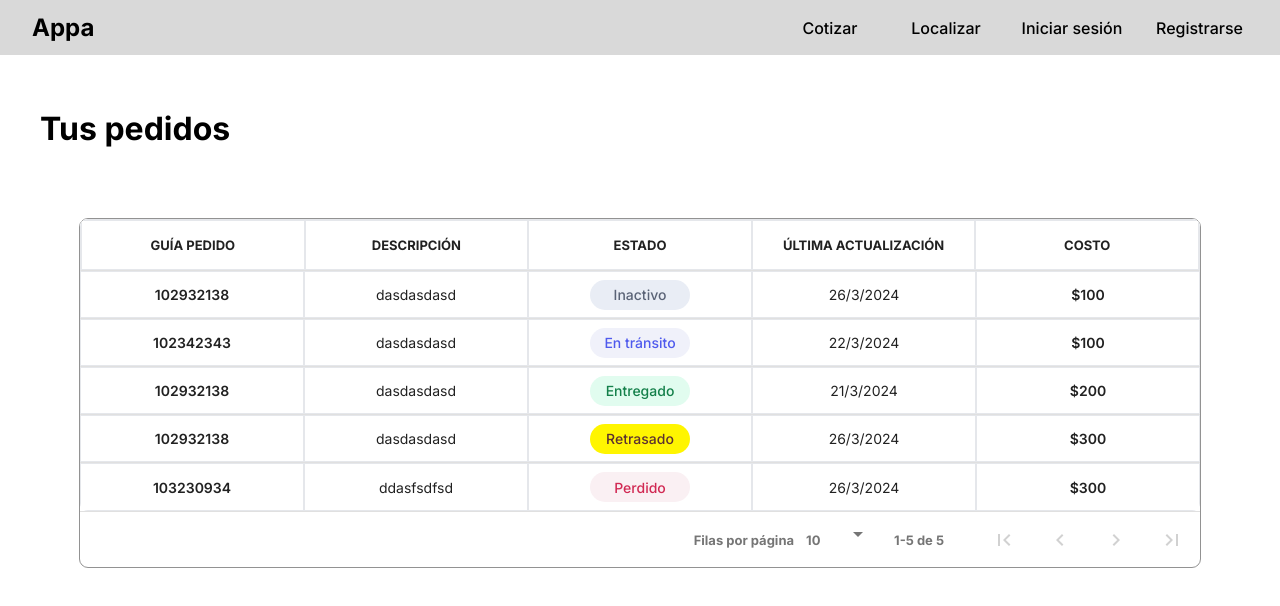
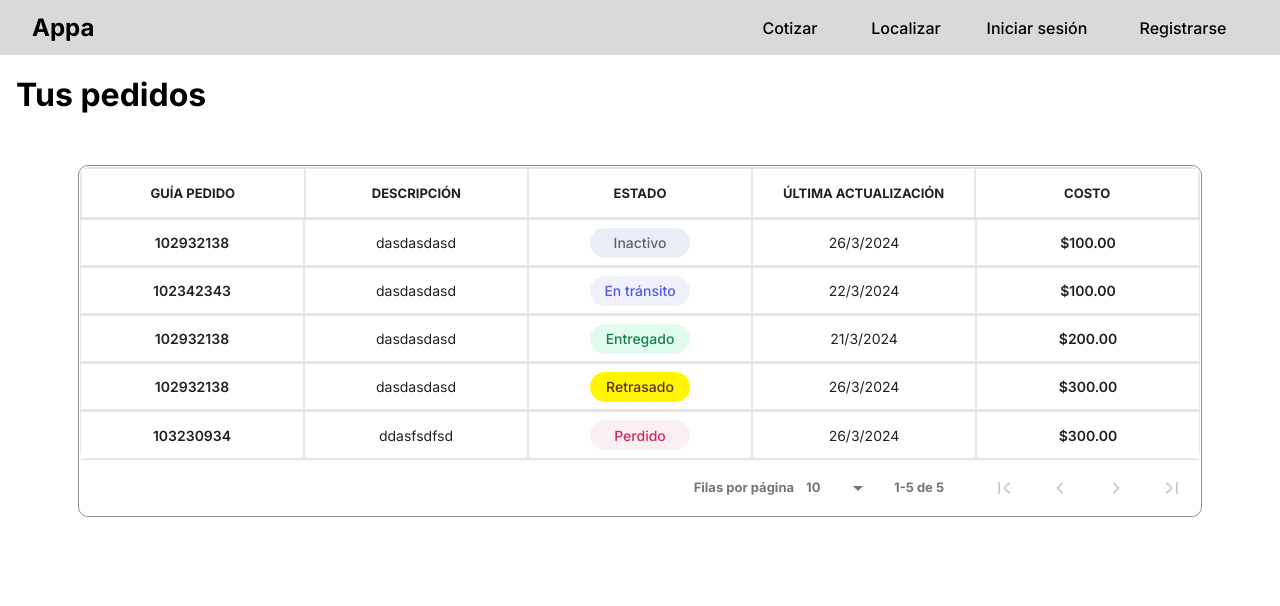
Before and after one commit to altamarluis/desarrollo-web, a React (Create React App) app in the folder acarreos-appa/: page /myorders in a window 1280 px wide. Shown: the top 606 px of the page. Built offline with nearby package versions, Linux system fonts and the light colour scheme.

Commit message:
fix: Styles bugs fixed

```diff
--- a/acarreos-appa/src/Views/OrdersTableView.js
+++ b/acarreos-appa/src/Views/OrdersTableView.js
@@ -1,7 +1,5 @@
-import { useState } from "react"
-import OrderTable from "../components/Table"
-
-const OrdersList = () => {
+import React from 'react';
+import Table from '../components/Table';
 
 const columns = [
     {
@@ -9,22 +7,23 @@ const OrdersList = () => {
         cell: row => (
             <div className='font-semibold'> {row.orderId} </div>
         ),
-
+        minWidth: '150px',
     },
     {
         name: 'DESCRIPCIÓN',
         cell: row => row.description,
+        minWidth: '200px',
+        hide: 'md',
     },
-
     {
         name: 'ESTADO',
         selector: row => {
             const stateStyles = {
-          delivered: "bg-[#E1FCEF] text-[#14804A]",       // Despachado
-          delayed: "bg-[#FFF500] text-[#5C3131]",      // Retrasado
-          transit: "bg-[#F0F1FA] text-[#4F5AED]",      // En tránsito
-          lost: "bg-[#FAF0F3] text-[#D12953]",         // Perdido
-          inactive: "bg-[#E9EDF5] text-[#5A6376]"      // Inactivo
+                delivered: "bg-[#E1FCEF] text-[#14804A]",
+                delayed: "bg-[#FFF500] text-[#5C3131]",
+                transit: "bg-[#F0F1FA] text-[#4F5AED]",
+                lost: "bg-[#FAF0F3] text-[#D12953]",
+                inactive: "bg-[#E9EDF5] text-[#5A6376]"
             };
 
             const stateLabels = {
@@ -40,21 +39,24 @@ const OrdersList = () => {
                     {stateLabels[row.state] || 'Desconocido'}
                 </div>
             );
-      }
+        },
+        minWidth: '150px',
     },
     {
         name: 'ÚLTIMA ACTUALIZACIÓN',
         cell: row => new Date(row.updateAt).toLocaleDateString('es-ES'),
+        minWidth: '150px',
     },
     {
         name: 'COSTO',
         cell: row => (
-        <div className='font-semibold'> ${row.price} </div>
+            <div className='font-semibold'> ${row.price.toFixed(2)} </div>
         ),
+        minWidth: '100px',
     }
-  ]
+];
 
-  const dataTotal = [
+const data = [
     {
         orderId: 102932138,
         description: 'dasdasdasd',
@@ -90,27 +92,66 @@ const OrdersList = () => {
         updateAt: new Date('2024-03-26'),
         price: 300.00
     },
+];
 
+const paginationComponentOptions = {
+    rowsPerPageText: 'Filas por página',
+    rangeSeparatorText: 'de',
+    selectAllRowsItem: true,
+    selectAllRowsItemText: 'Todos',
+};
 
-    ]
+const customStyles = {
+    table: {
+        style: {},
+    },
+    cells: {
+        style: {
+            fontSize: '14px',
+            borderWidth: '0.5px',
+            justifyContent: 'center',
+        }
+    },
+    headCells: {
+        style: {
+            fontSize: '13px',
+            fontWeight: 'bold',
+            justifyContent: 'center',
+            borderWidth: '1px',
+        }
+    },
+    headRow: {
+        style: {
+            fontSize: '14px',
+            fontWeight: 'bold',
+            justifyContent: 'center',
+            borderWidth: '1px',
+        }
+    },
+    pagination: {
+        style: {
 
+        }
+    },
+};
 
-  const [data, setData] = useState(dataTotal)
-
+const OrdersTable = () => {
     return (
-        <div className="py-4 text-3xl font-bold">
-          <div className="justify-items-start p-10 pb-10 font-bold">
+      <div className="font-bold">
+          <div className="justify-items-start p-4 font-bold">
             <h2>Tus pedidos</h2>
           </div>
-
-            <div className="grid justify-items-center">
-                <div className="w-full pr-20 pl-20 justify-center">
-                <OrderTable data={data} columns={columns} />
+          <div className="justify-items-center pr-20 pl-20 justify-center">
+            <Table
+                columns={columns}
+                data={data}
+                responsive
+                customStyles={customStyles}
+                paginationOptions={paginationComponentOptions}
+            />
           </div>
       </div>
-        </div>
+    );
+};
 
-    )
-}
-
-export default OrdersList;
+export default OrdersTable;
--- a/acarreos-appa/src/components/Header.js
+++ b/acarreos-appa/src/components/Header.js
@@ -107,8 +107,8 @@ function Header() {
           </div>
         ) : (
           <>
-            <button onClick={handleClickLogin} className='hover:bg-white w-[120px] h-[30px] font-medium rounded-full'>Iniciar sesión</button>
-            <button onClick={handleClickRegister} className='hover:bg-white w-[100px] h-[30px] pr-2 pl-2 font-medium rounded-full'>Registrarse</button>
+            <button onClick={handleClickLogin} className='hover:bg-white w-[130px] h-[30px] font-medium rounded-full'>Iniciar sesión</button>
+            <button onClick={handleClickRegister} className='hover:bg-white w-[130px] h-[30px] pr-2 pl-2 font-medium rounded-full'>Registrarse</button>
           </>
         )}
       </nav>
--- a/acarreos-appa/src/components/Table.js
+++ b/acarreos-appa/src/components/Table.js
@@ -1,152 +1,16 @@
-import DataTable from "react-data-table-component";
+import React from 'react';
+import DataTable from 'react-data-table-component';
+import '../styles/Table.css'
 
-const columns = [
-	{
-		name: 'GUÍA PEDIDO',
-		cell: row => (
-			<div className='font-semibold'> {row.orderId} </div>
-		),
-
-	},
-	{
-		name: 'DESCRIPCIÓN',
-		cell: row => row.description,
-	},
-
-	{
-		name: 'ESTADO',
-		selector: row => {
-			const stateStyles = {
-				delivered: "bg-[#E1FCEF] text-[#14804A]",       // Despachado
-				delayed: "bg-[#FFF500] text-[#5C3131]",      // Retrasado
-				transit: "bg-[#F0F1FA] text-[#4F5AED]",      // En tránsito
-				lost: "bg-[#FAF0F3] text-[#D12953]",         // Perdido
-				inactive: "bg-[#E9EDF5] text-[#5A6376]"      // Inactivo
-			};
-
-			const stateLabels = {
-				delivered: "Entregado",
-				delayed: "Retrasado",
-				transit: "En tránsito",
-				lost: "Perdido",
-				inactive: "Inactivo"
-			};
-
+const Table = ({ columns, data, customStyles, paginationOptions }) => {
     return (
-				<div className={`flex w-[100px] h-[30px] font-medium rounded-full justify-center items-center ${stateStyles[row.state] || 'bg-gray-200 text-gray-700'}`}>
-					{stateLabels[row.state] || 'Desconocido'}
-				</div>
-			);
-		}
-	},
-	{
-		name: 'ÚLTIMA ACTUALIZACIÓN',
-		cell: row => new Date(row.updateAt).toLocaleDateString('es-ES'),
-	},
-	{
-		name: 'COSTO',
-		cell: row => (
-			<div className='font-semibold'> ${row.price} </div>
-		),
-	}
-]
-
-const data = [
-    {
-        orderId: 102932138,
-        description: 'dasdasdasd',
-        state: 'inactive',
-        updateAt: new Date('2024-03-26'),
-        price: 100.00
-    },
-    {
-        orderId: 102342343,
-        description: 'dasdasdasd',
-        state: 'transit',
-        updateAt: new Date('2024-03-22'),
-        price: 100.00
-    },
-    {
-        orderId: 102932138,
-        description: 'dasdasdasd',
-        state: 'delivered',
-        updateAt: new Date('2024-03-21'),
-        price: 200.00
-    },
-    {
-        orderId: 102932138,
-        description: 'dasdasdasd',
-        state: 'delayed',
-        updateAt: new Date('2024-03-26'),
-        price: 300.00
-    },
-    {
-        orderId: 103230934,
-        description: 'ddasfsdfsd',
-        state: 'lost',
-        updateAt: new Date('2024-03-26'),
-        price: 300.00
-    },
-
-
-  ]
-
-const paginationComponentOptions = {
-	rowsPerPageText: 'Filas por página',
-	rangeSeparatorText: 'de',
-	selectAllRowsItem: true,
-	selectAllRowsItemText: 'Todos',
-};
-
-const customStyles = {
-	table: {
-		style: {
-
-		},
-	},
-	cells: {
-		style: {
-			 fontSize: '14px',
-			 borderWidth: '0.5px',
-			justifyContent: 'center',
-		}
-	},
-	headCells: {
-		style: {
-			fontSize: '13px',
-			fontWeight: 'bold',
-			justifyContent: 'center',
-			borderWidth: '1px',
-		}
-	},
-	headRow: {
-		style: {
-			fontSize: '14px',
-			fontWeight: 'bold',
-			justifyContent: 'center',
-			borderWidth: '1px',
-		}
-	},
-	pagination: {
-		style: {
-			borderRight: '8px',
-			display: 'flex',
-		}
-
-	},
-
-};
-
-const Table = () => {
-
-    return (
-      <div className="first:outline firstoutline-offset-1 first:outline-1 first:outline-[#929292] first:rounded-lg">
+        <div className="table-container first:outline first:outline-offset-1 first:outline-1 first:outline-[#929292] first:rounded-lg">
             <DataTable
                 columns={columns}
                 data={data}
                 pagination
 				responsive
-          paginationComponentOptions={paginationComponentOptions}
+                paginationComponentOptions={paginationOptions}
                 customStyles={customStyles}
                 noDataComponent="No se encontraron registros."
             />
--- /dev/null
+++ b/acarreos-appa/src/styles/Table.css
@@ -0,0 +1,19 @@
+.table-container {
+    width: 100%;
+    overflow-x: auto; /* Permite el desplazamiento horizontal en pantallas pequeñas */
+}
+
+@media (max-width: 768px) {
+    .table-container {
+        padding: 0 10px; /* Añade un poco de padding en dispositivos móviles */
+    }
+
+    .rdt_Table {
+        width: 100%;
+    }
+
+    .rdt_TableCell, .rdt_TableHeadCell {
+        font-size: 12px; /* Reduce el tamaño de fuente en pantallas más pequeñas */
+        padding: 8px; /* Ajusta el padding para ahorrar espacio */
+    }
+}
```
Lines whose indentation alone changed are shown as unchanged.
